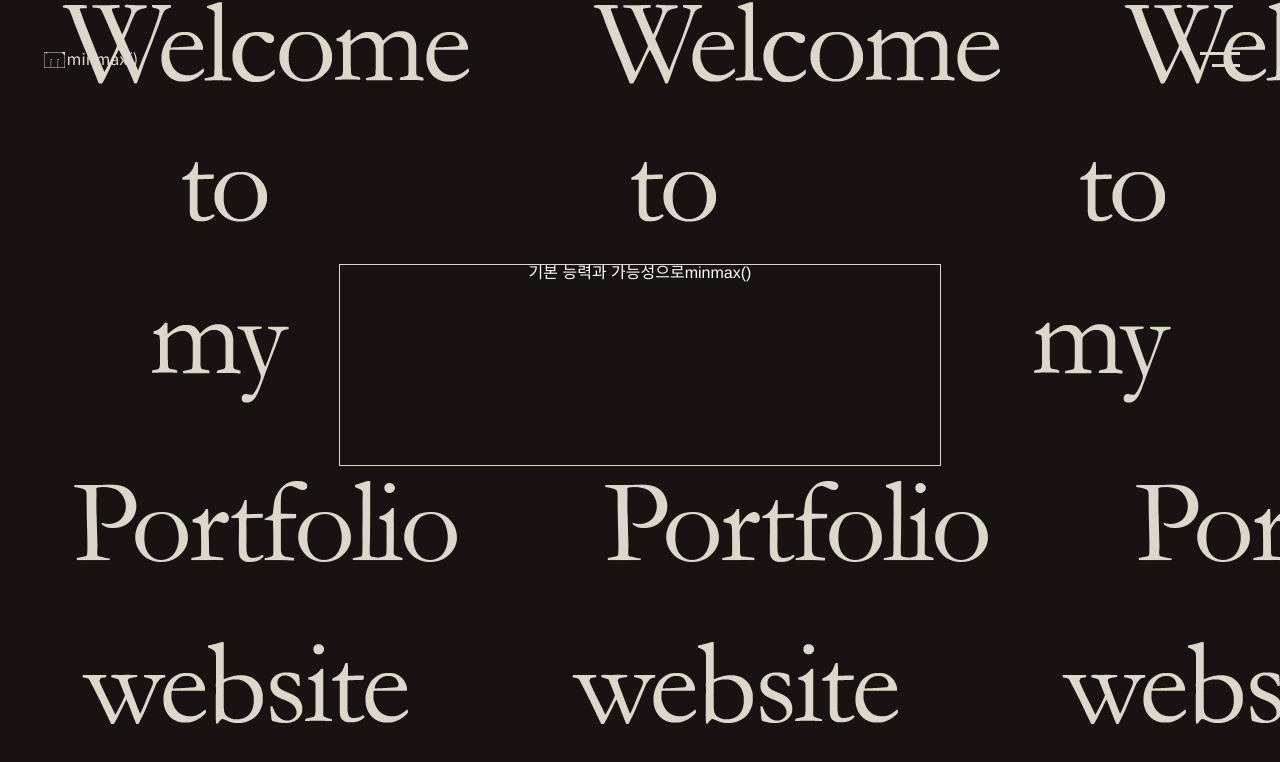
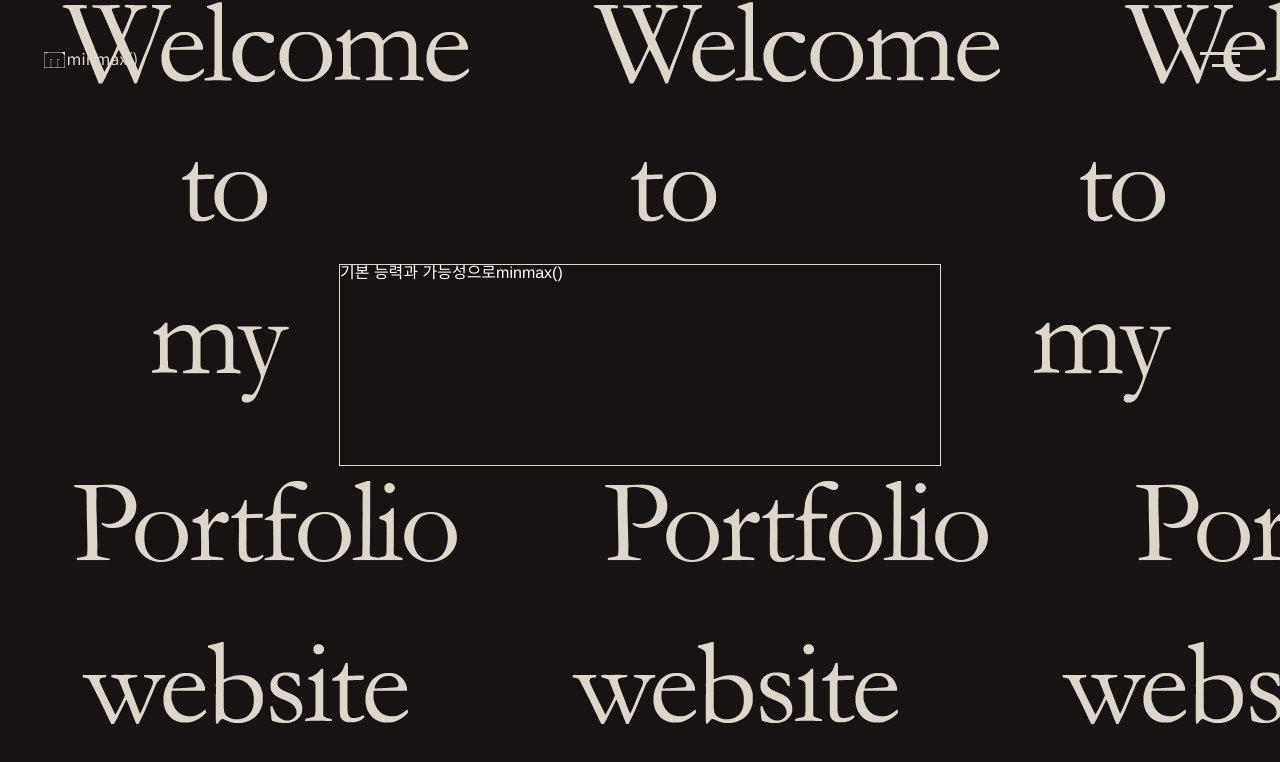
Before and after one commit to rkdmf7220/2sangmin, a Vue app: page / in a window 1280 px wide. Shown: the top 762 px of the page. Built offline with nearby package versions, Linux system fonts and the light colour scheme.

Commit message:
단순 스타일링

```diff
--- a/src/App.vue
+++ b/src/App.vue
@@ -23,8 +23,6 @@ export default {
   font-family: Avenir, Helvetica, Arial, sans-serif;
   -webkit-font-smoothing: antialiased;
   -moz-osx-font-smoothing: grayscale;
-  text-align: center;
-  color: #2c3e50;
   background-color: #181212;
 }
 
```
